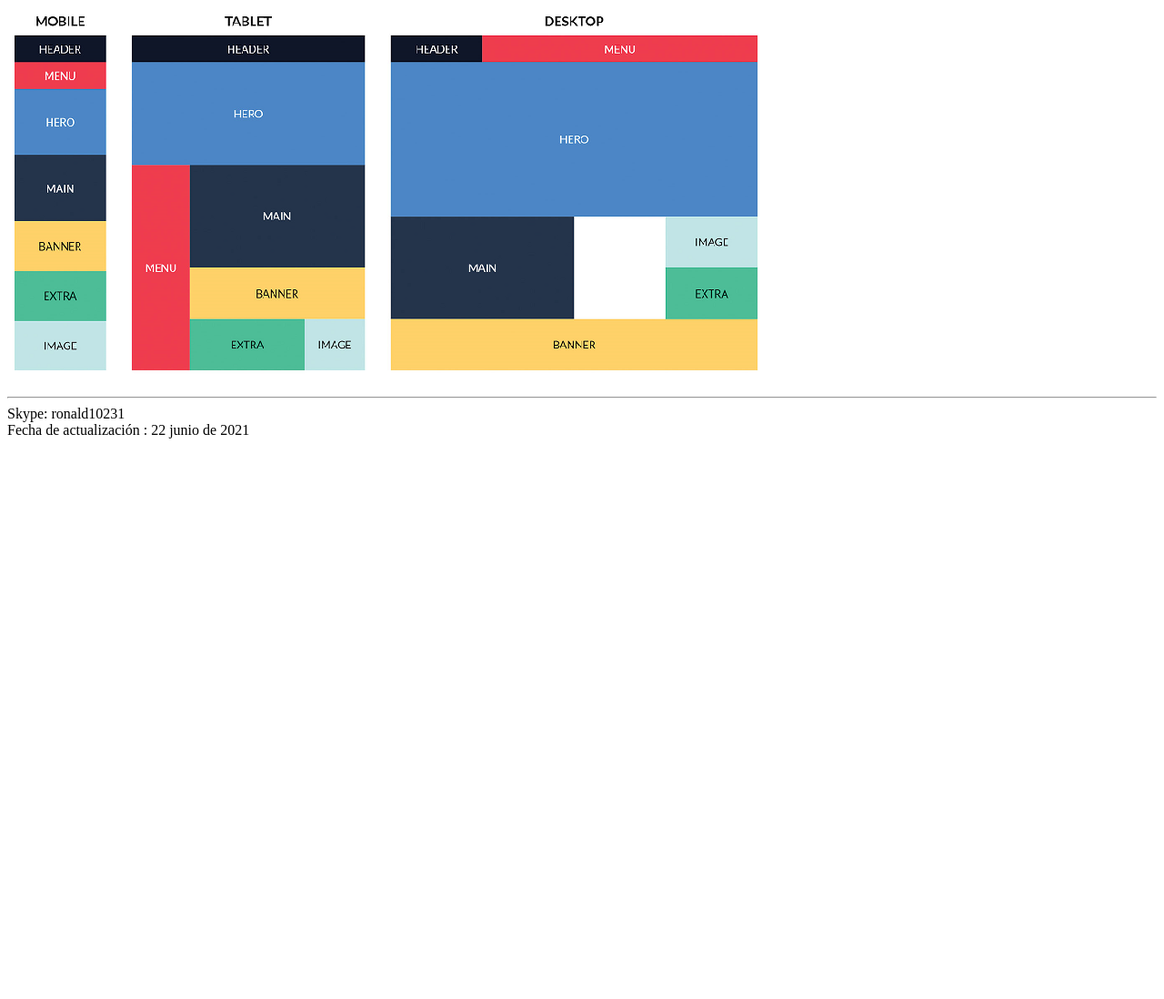
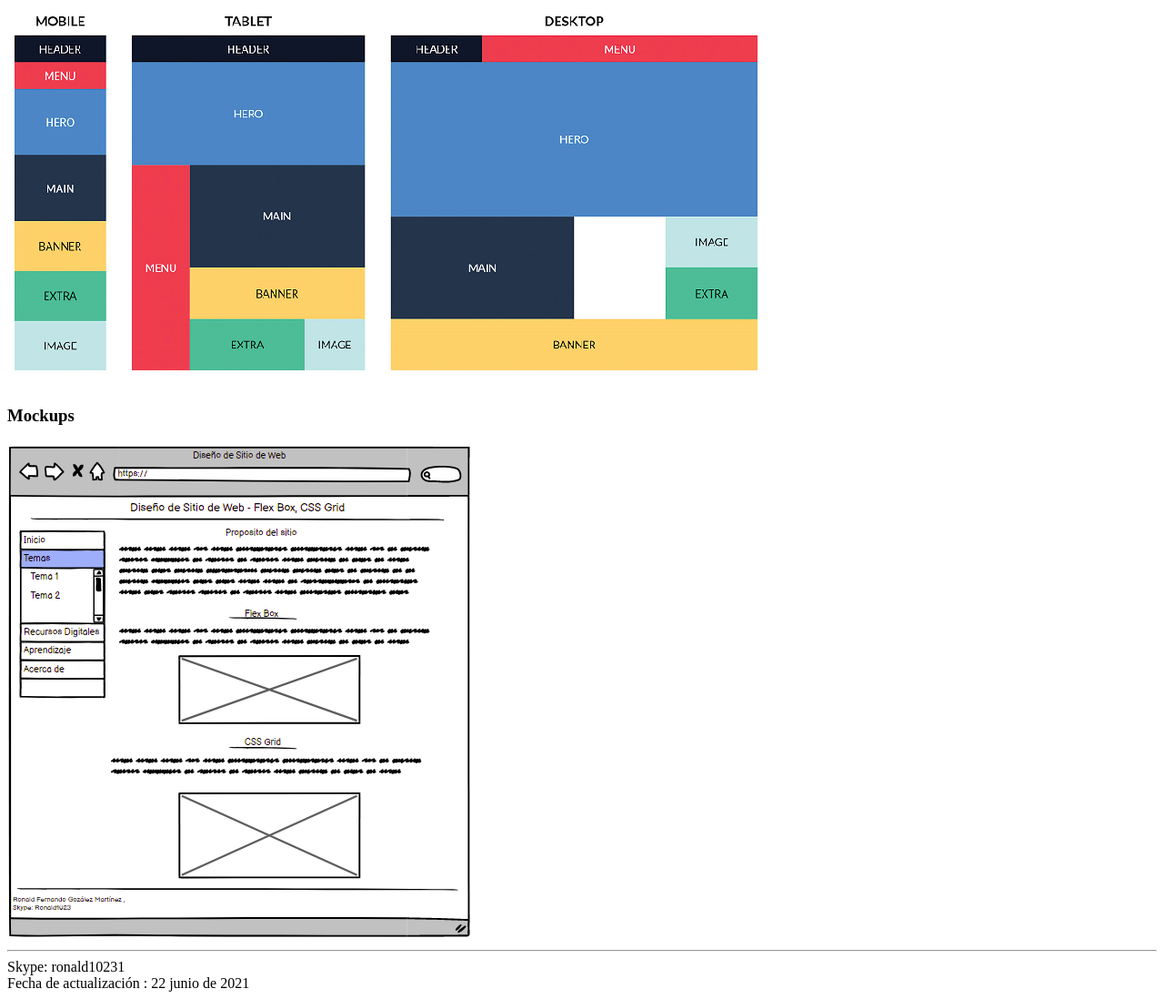
Before and after one commit to rfgonzalezm/DSW-RonaldGonzalez, a plain HTML site: page Fase2/Design.html in a window 1280 px wide. Shown: the part 1124-2222 px from the top of the page at 91% size. Before the commit the page ends 1614 px from the top, so only its background shows below. Drawn offline with Linux system fonts and the light colour scheme.

Commit message:
Finalización Fase 2

```diff
--- a/Fase2/Design.html
+++ b/Fase2/Design.html
@@ -60,6 +60,8 @@
                     entre otros aspectos de este tema.
                 </p>
                 <img src="Images/CSSGrid.png" alt="">
+            <h3>Mockups</h5>
+            <img src="Images/Mockups.png" alt="">
         </article>
     </section>
 <hr>
```
Also changed, not shown: Fase2/Images/Mockups.png (added).
